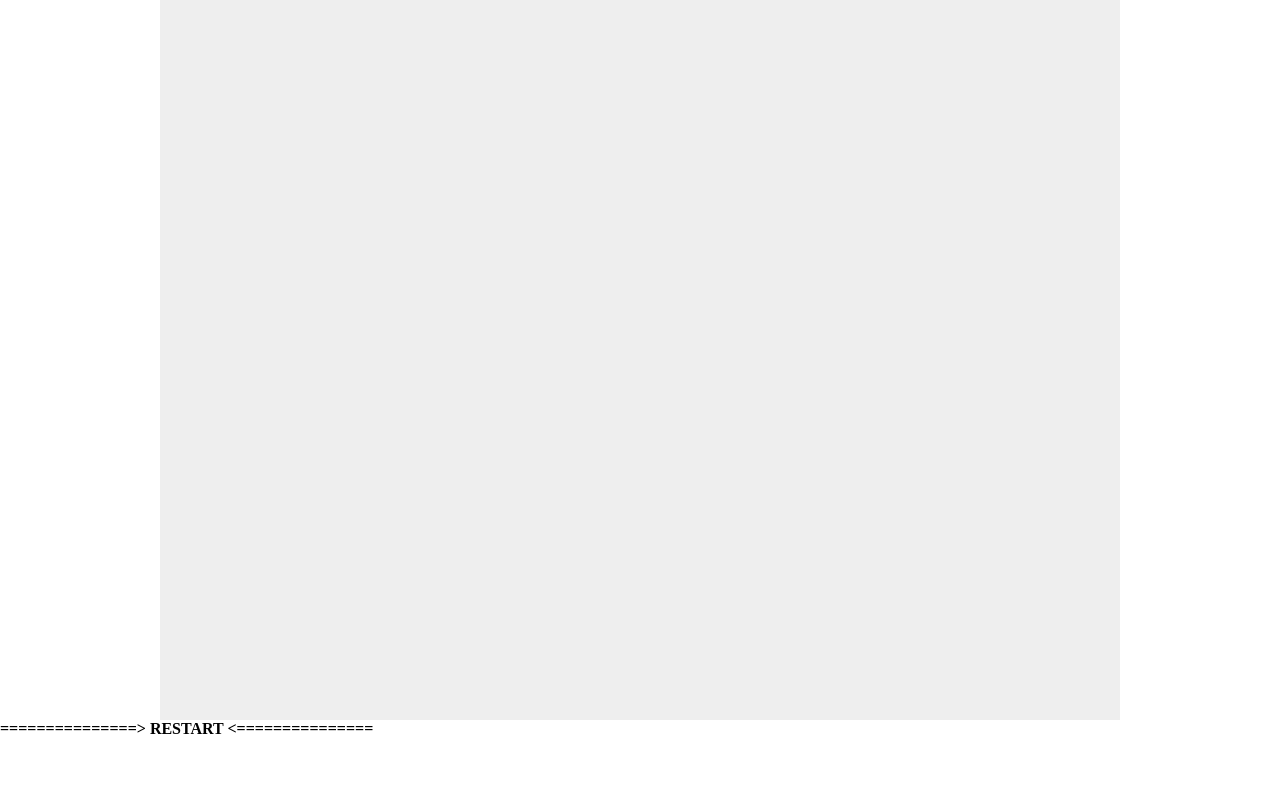
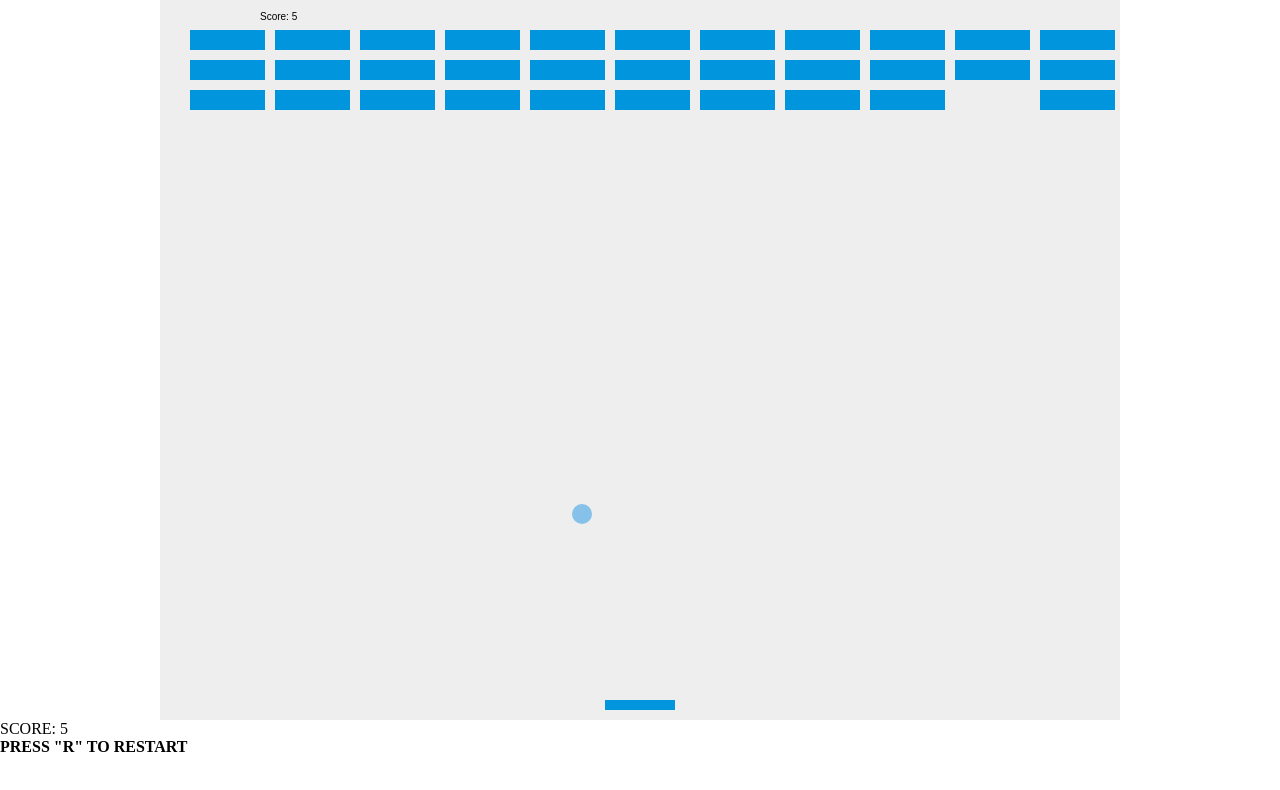
Before and after one commit to crsln/brik, a plain HTML site: page index.html in a window 1280 px wide. Drawn offline with Linux system fonts and the light colour scheme.

Commit message:
Add files via upload
+revert back to single file structre
+fix on paddle and ball collision

```diff
--- a/index.html
+++ b/index.html
@@ -1,12 +1,6 @@
 <!DOCTYPE html>
 <html>
 <head>
-<script type="text/javascript" src="C:/Users/c.arslan/Desktop/Brick/drawScore.js"></script>
-<script type="text/javascript" src="C:/Users/c.arslan/Desktop/Brick/drawBall.js"></script>
-<script type="text/javascript" src="C:/Users/c.arslan/Desktop/Brick/randomColor.js"></script>
-<script type="text/javascript" src="C:/Users/c.arslan/Desktop/Brick/drawBricks.js"></script>
-<script type="text/javascript" src="C:/Users/c.arslan/Desktop/Brick/drawPaddle.js"></script>
-
 <meta charset="utf-8" />
 <title>Brik</title>
 <style>
@@ -16,11 +10,32 @@ canvas { background: #eee; display: block; margin: 0 auto; }
 </head>
 <body>
 <canvas id="myCanvas" width="960" height="720"></canvas>
-
 <p id="score" style="font-size:%200"></p>
-<p id="restart" style="fonnt-size:%200" onClick="reload()"><b>===============> RESTART <===============</b></p>
+<p id="restart" style="fonnt-size:%200" onClick="reload()"><b>PRESS "R" TO RESTART</b></p>
 
 <script>
+
+
+
+//brick variables
+var brickRowCount = 3;
+var brickColumnCount = 11;
+var brickWidth = 75;
+var brickHeight = 20;
+var brickPadding = 10;
+var brickOffsetTop = 30;
+var brickOffsetLeft = 30;
+var bricks = [];
+for(c=0; c<brickColumnCount; c++) {
+	bricks[c] = [];
+	for(r=0; r<brickRowCount; r++) {
+		bricks[c][r] = { x: 0, y: 0, status: 1 };
+	}
+}
+
+var color = "#ff0200";
+var score = 0;
+var ballRadius = 10;
 var canvas = document.getElementById("myCanvas");
 var ctx = canvas.getContext("2d");
 var x = canvas.width/2;
@@ -30,8 +45,13 @@ var dy = -2;
 var rightPressed = false;
 var leftPressed = false;
 
+//paddle variables
+var paddleHeight = 10;
+var paddleWidth = 70;
+var paddleX = (canvas.width-paddleWidth)/2;
+
 var gameOver = 0;
-var handle = setInterval(draw, 8);
+var handle = setInterval(draw, 10);
 
 	function reload(){
 		location.reload();
@@ -42,7 +62,7 @@ var handle = setInterval(draw, 8);
 		drawScore(100,20);
 		drawBricks();
 		drawBall(x, y);
-		drawPadlle();
+		drawPadlle(paddleX,paddleWidth,paddleHeight);
 		collisionDetection();
 
 		if(rightPressed && paddleX < canvas.width-paddleWidth) {
@@ -53,7 +73,7 @@ var handle = setInterval(draw, 8);
 		}
 
 		if(y + dy == (canvas.height-ballRadius)-10 ){
-			if(x < paddleX+paddleWidth && (paddleX == x || paddleX < x)){
+			if(x < paddleX+paddleWidth+ballRadius && (paddleX == x || paddleX-ballRadius < x)){
 				dy = -dy;
 			}
 			else{
@@ -77,8 +97,71 @@ var handle = setInterval(draw, 8);
 		y += dy;
 	}
 
+	function drawBall(posX, posY){
+		ctx.beginPath();
+		ctx.arc(posX, posY, ballRadius, 0, Math.PI*2);
+		ctx.fillStyle = color;
+		ctx.fill();
+		ctx.closePath();
+	}
+
+	function drawPadlle(paddleX, paddleWidth, paddleHeight){
+	ctx.beginPath();
+	ctx.rect(paddleX, canvas.height-(paddleHeight+10), paddleWidth, paddleHeight);
+	ctx.fillStyle = "#0095DD";
+	ctx.fill();
+	ctx.closePath();
+	}
+
+	function drawBricks() {
+	for(c=0; c<brickColumnCount; c++) {
+		for(r=0; r<brickRowCount; r++) {
+			if(bricks[c][r].status == 1) {
+				var brickX = (c*(brickWidth+brickPadding))+brickOffsetLeft;
+				var brickY = (r*(brickHeight+brickPadding))+brickOffsetTop;
+				bricks[c][r].x = brickX;
+				bricks[c][r].y = brickY;
+				ctx.beginPath();
+				ctx.rect(brickX, brickY, brickWidth, brickHeight);
+				ctx.fillStyle = "#0095DD";
+				ctx.fill();
+				ctx.closePath();
+				}
+			}
+		}
+	}
+
+	function drawScore(posX, posY){
+		ctx.font = "10px Arial";
+		ctx.fillStyle = "black";
+		ctx.fillText("Score: "+score, posX, posY);
+		document.getElementById('score').innerHTML = "SCORE: "+score;
+	}
+
+	function randomColor(){
+		var colors = ["#17202A", "#85C1E9", "#F1C40F", "#49A75C"];
+		var n = Math.floor(Math.random() * 4);
+		color = colors[n];
+	}
+
+	function collisionDetection() {
+		for(c=0; c<brickColumnCount; c++) {
+			for(r=0; r<brickRowCount; r++) {
+				var b = bricks[c][r];
+				if(b.status == 1) {
+					if(x > (b.x)-ballRadius && x < (b.x+brickWidth)+ballRadius && y > b.y && y < b.y+brickHeight) {
+						dy = -dy;
+						b.status = 0;
+						score += 5;
+					}
+				}
+			}
+		}
+	}
+
 	document.addEventListener("keydown", keyDownHandler, false);
 	document.addEventListener("keyup", keyUpHandler, false);
+	document.addEventListener("keydown", restartGameHandler, false);
 
 	function keyDownHandler(e) {
 		if(e.keyCode == 39) {
@@ -98,20 +181,12 @@ var handle = setInterval(draw, 8);
 		}
 	}
 
-	function collisionDetection() {
-		for(c=0; c<brickColumnCount; c++) {
-			for(r=0; r<brickRowCount; r++) {
-				var b = bricks[c][r];
-				if(b.status == 1) {
-					if(x > b.x && x < b.x+brickWidth && y > b.y && y < b.y+brickHeight) {
-						dy = -dy;
-						b.status = 0;
-						score += 5;
-					}
-				}
-			}
+	function restartGameHandler(e) {
+		if(e.keyCode == 82) {
+			reload();
 		}
 	}
+
 	handle;
 
 	</script>
```
